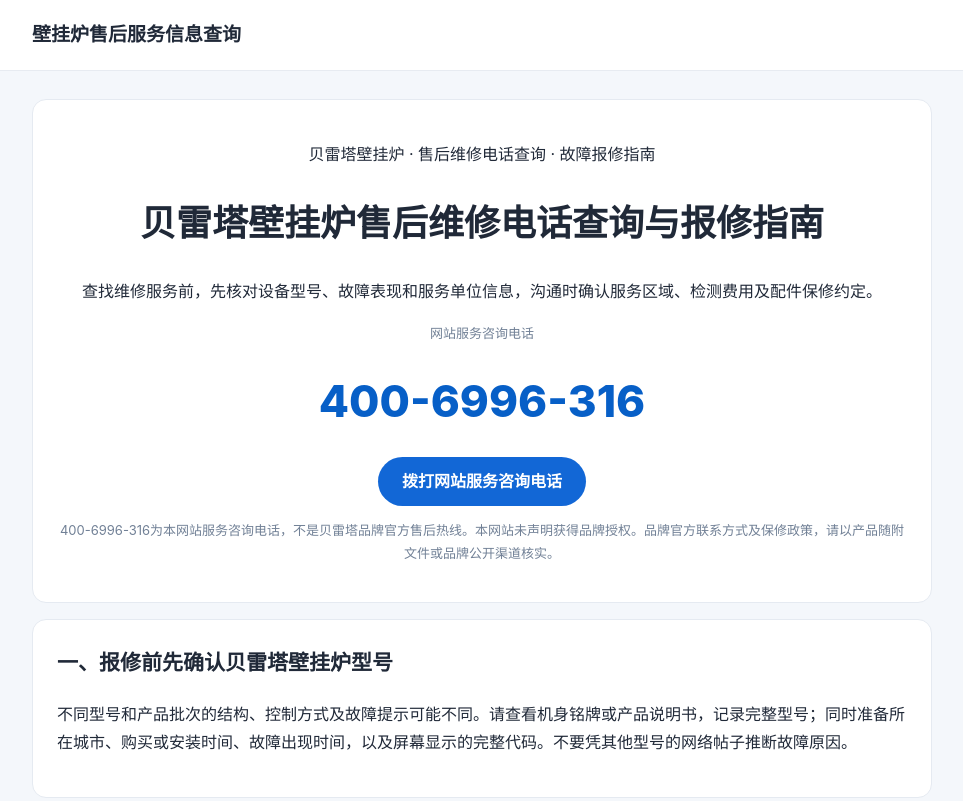
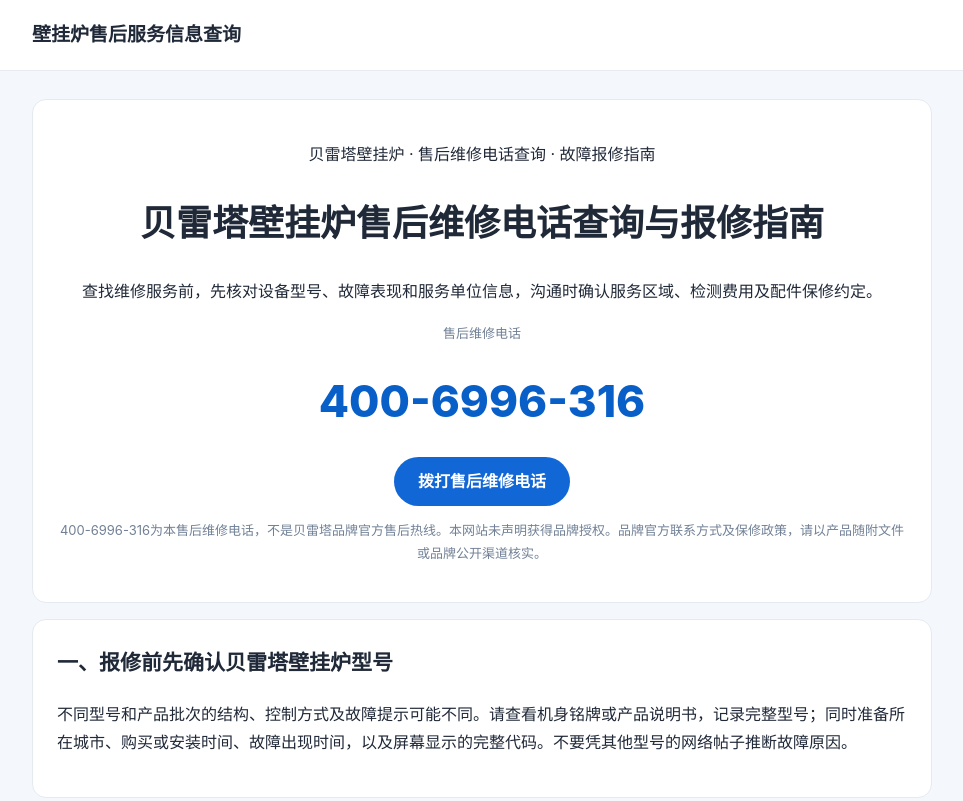
Before and after one commit to yangyangyang960/shouhou, a plain HTML site: page beretta-boiler-service-repair-guide.html in a window 1280 px wide. Shown: the top 801 px of the page, without its empty margins (158-1121 px from the left). Drawn offline with Linux system fonts and the light colour scheme.

Commit message:
更新贝雷塔壁挂炉网页阅读版电话名称

```diff
--- a/beretta-boiler-service-repair-guide.html
+++ b/beretta-boiler-service-repair-guide.html
@@ -2,9 +2,9 @@
 <html lang="zh-CN">
 <head>
 <meta charset="utf-8"><meta name="viewport" content="width=device-width, initial-scale=1">
-<meta name="description" content="贝雷塔壁挂炉售后维修电话查询与报修指南，介绍型号确认、常见故障记录、维修沟通和安全注意事项。网站服务咨询电话：400-6996-316，非贝雷塔官方热线。">
+<meta name="description" content="贝雷塔壁挂炉售后维修电话查询与报修指南，介绍型号确认、常见故障记录、维修沟通和安全注意事项。售后维修电话：400-6996-316，非贝雷塔官方热线。">
 <meta name="robots" content="index,follow">
-<title>贝雷塔壁挂炉售后维修电话查询与报修指南｜服务咨询</title>
+<title>贝雷塔壁挂炉售后维修电话查询与报修指南｜售后维修</title>
 <style>
 *{box-sizing:border-box}body{margin:0;font-family:-apple-system,BlinkMacSystemFont,"Segoe UI","PingFang SC","Microsoft YaHei",sans-serif;color:#202938;background:#f4f7fb;line-height:1.8}.wrap{width:min(900px,calc(100% - 32px));margin:0 auto}header,footer{background:#fff;padding:18px 0;border-bottom:1px solid #e7ebf1}.brand{font-weight:750;font-size:19px}main{padding:28px 0 50px}.hero,.section{background:#fff;border:1px solid #e5eaf1;border-radius:14px;padding:24px;margin-bottom:16px}.hero{text-align:center}h1{font-size:clamp(26px,5vw,36px);line-height:1.35}.phone{font-size:clamp(30px,7vw,44px);font-weight:800;color:#075fc7;text-decoration:none}.call{display:inline-block;background:#1267d6;color:#fff;padding:10px 24px;border-radius:999px;text-decoration:none;font-weight:700}.note,.muted{font-size:13px;color:#718096}h2{font-size:21px;margin-top:0}h3{font-size:17px}a{color:#075fc7}footer{text-align:center;color:#718096;font-size:13px;border:0}
 </style></head>
@@ -15,9 +15,9 @@
 <p>贝雷塔壁挂炉 · 售后维修电话查询 · 故障报修指南</p>
 <h1>贝雷塔壁挂炉售后维修电话查询与报修指南</h1>
 <p>查找维修服务前，先核对设备型号、故障表现和服务单位信息，沟通时确认服务区域、检测费用及配件保修约定。</p>
-<p class="muted">网站服务咨询电话</p><p><a class="phone" href="tel:4006996316">400-6996-316</a></p>
-<a class="call" href="tel:4006996316">拨打网站服务咨询电话</a>
-<p class="note">400-6996-316为本网站服务咨询电话，不是贝雷塔品牌官方售后热线。本网站未声明获得品牌授权。品牌官方联系方式及保修政策，请以产品随附文件或品牌公开渠道核实。</p>
+<p class="muted">售后维修电话</p><p><a class="phone" href="tel:4006996316">400-6996-316</a></p>
+<a class="call" href="tel:4006996316">拨打售后维修电话</a>
+<p class="note">400-6996-316为本售后维修电话，不是贝雷塔品牌官方售后热线。本网站未声明获得品牌授权。品牌官方联系方式及保修政策，请以产品随附文件或品牌公开渠道核实。</p>
 </section>
 <section class="section"><h2>一、报修前先确认贝雷塔壁挂炉型号</h2>
 <p>不同型号和产品批次的结构、控制方式及故障提示可能不同。请查看机身铭牌或产品说明书，记录完整型号；同时准备所在城市、购买或安装时间、故障出现时间，以及屏幕显示的完整代码。不要凭其他型号的网络帖子推断故障原因。</p></section>
@@ -36,6 +36,6 @@
 <section class="section"><h2>六、报修资料清单</h2>
 <ul><li>品牌：贝雷塔</li><li>完整型号：以机身铭牌为准</li><li>所在城市及区域：如实填写</li><li>故障现象、发生时间及故障代码：有则记录</li><li>购买凭证、安装信息及保修资料：如有请准备</li></ul></section>
 <section class="section"><h2>相关页面</h2><p><a href="index.html">返回售后服务首页</a></p><p><a href="beretta-wall-hung-boiler-service-phone.html">查看贝雷塔壁挂炉售后电话查询页面</a></p><p><a href="wall-hung-boiler-keywords.html">查看20个壁挂炉品牌汇总</a></p></section>
-<section class="hero"><p><strong>网站服务咨询电话：<a href="tel:4006996316">400-6996-316</a></strong></p><p class="note">再次说明：该号码为本网站服务咨询电话，不是贝雷塔品牌官方售后热线。</p></section>
+<section class="hero"><p><strong>售后维修电话：<a href="tel:4006996316">400-6996-316</a></strong></p><p class="note">再次说明：该号码为本售后维修电话，不是贝雷塔品牌官方售后热线。</p></section>
 </main><footer><div class="wrap">贝雷塔壁挂炉售后维修电话查询与报修指南</div></footer>
 </body></html>
```
